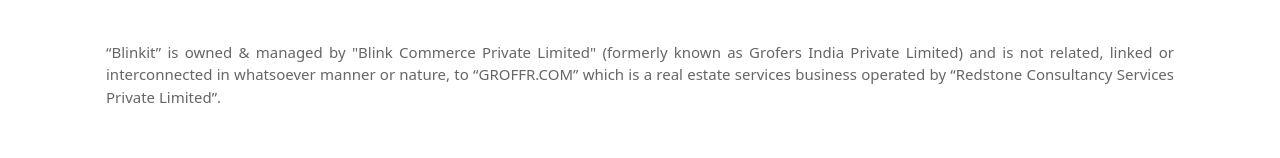
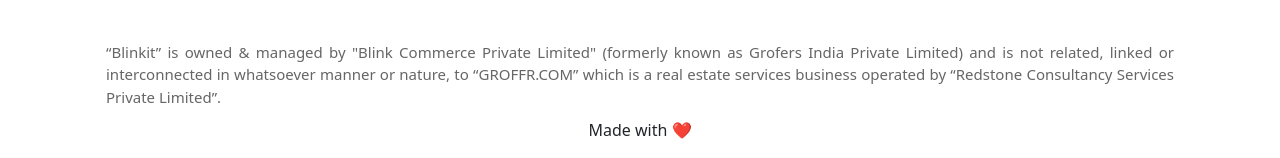
Before and after one commit to SimmiCodes/Blinkit, a plain HTML site: page index.html in a window 1280 px wide. Shown: the part 2702-2860 px from the top of the page. Before the commit the page ends 2820 px from the top, so only its background shows below. Drawn offline with nearby package versions, Linux system fonts and the light colour scheme.

Commit message:
Update index.html

```diff
--- a/index.html
+++ b/index.html
@@ -857,6 +857,7 @@
       estate services business operated by “Redstone Consultancy Services Private Limited”.
     </div>
   </div>
+  <center><p>Made with ❤️</p></center>
 
 
 
```
